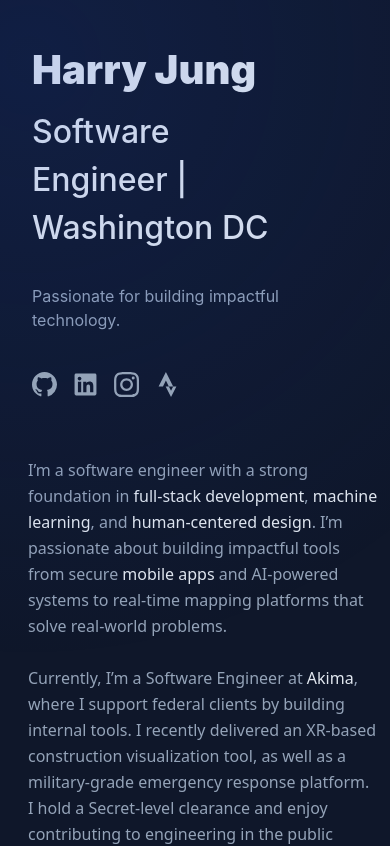
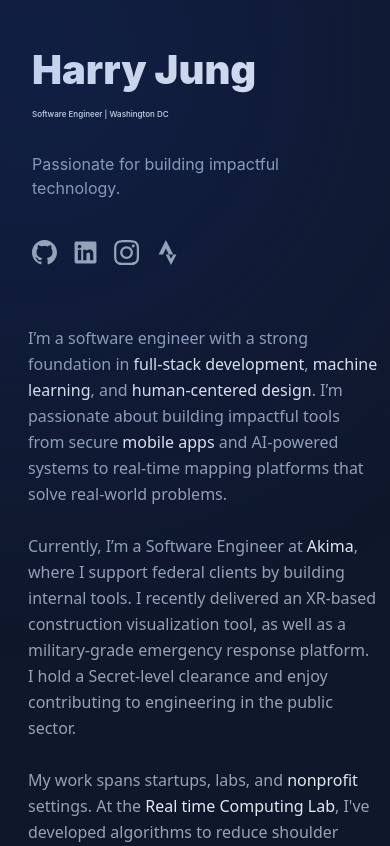
Before and after one commit to harryjng/personalWebsite, a React (Create React App) app: page / in a window 390 px wide. Shown: the top 846 px of the page. Built offline with nearby package versions, Linux system fonts and the light colour scheme.

Commit message:
mobile friendly

```diff
--- a/src/components/Hero.css
+++ b/src/components/Hero.css
@@ -92,7 +92,7 @@
   }
 
   .hero-tagline {
-    font-size: 2rem;
+    font-size: 0.5rem;
     margin-top: 1rem;
   }
 
```
